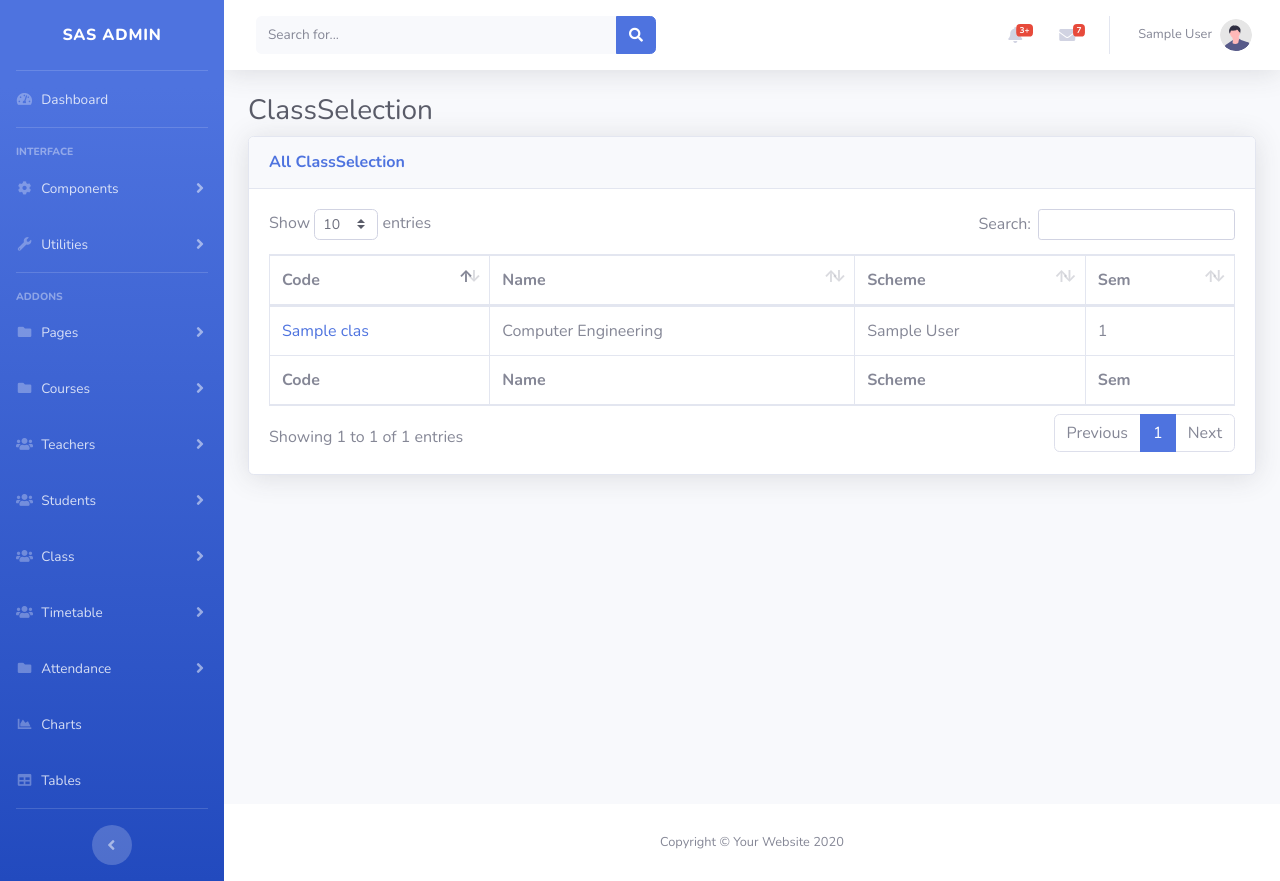
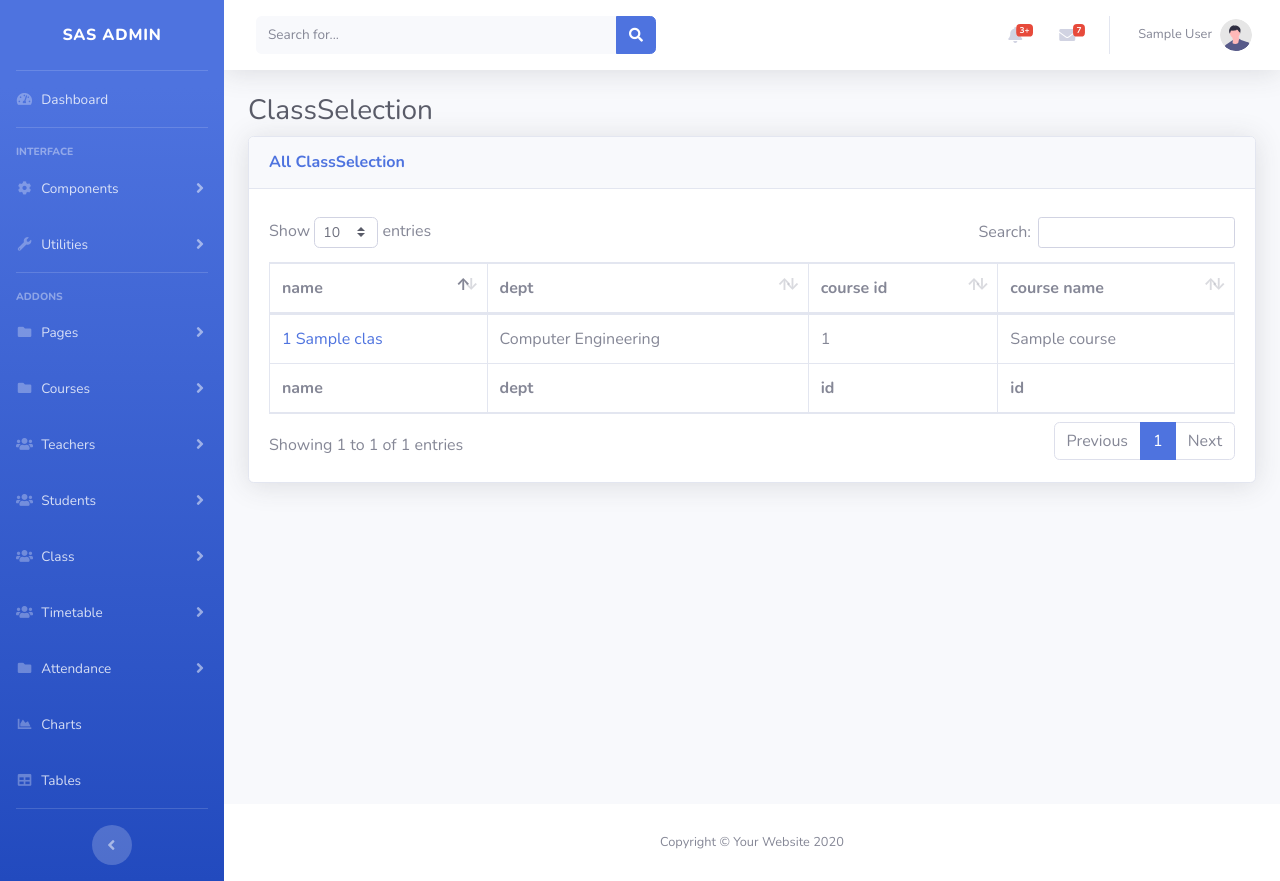
Before and after one commit to Hrishikesh-Panigrahi/sas, a Django app: page //1/attendance/class in a window 1280 px wide. Run offline with Django 4.2, Linux system fonts and the light colour scheme; a user stored in the database is signed in; tables that the repository leaves empty hold one stand-in row (values such as "Sample post"); some libraries are stand-ins or nearby versions.

Commit message:
attendance

```diff
--- a/attendance/templates/attendance/class_course_selection.html
+++ b/attendance/templates/attendance/class_course_selection.html
@@ -6,40 +6,40 @@
 
 {% block table %}
 <!-- for class selection -->
-{% if title == 'ClassSelection' and teacherprofile == request.user.id %}
-{% if course %}
+{% if title == 'ClassSelection' %}
+
 
 <table class="table table-bordered" id="dataTable" width="100%" cellspacing="0">
     <thead>
         <tr>
-            <th>Code</th>
-            <th>Name</th>
-            <th>Scheme</th>
-            <th>Sem</th>
+            <th>name</th>
+            <th>dept</th>
+            <th>course id</th>
+            <th>course name</th>
 
         </tr>
     </thead>
     <tfoot>
         <tr>
-            <th>Code</th>
-            <th>Name</th>
-            <th>Scheme</th>
-            <th>Sem</th>
+            <th>name</th>
+            <th>dept</th>
+            <th>id</th>
+            <th>id</th>
 
         </tr>
     </tfoot>
     <tbody>
-
-        {% for i in cls %}
+<h1></h1>
+        {% for i in teachercls.assign_cls_set.all %}
         <tr>
             <td>
-                <a href="{% url 'attendance-course'  request.user.id  i.id %}">
-                    {{ i.class_name }}
+                <a href="{% url 'attendance' request.user.id i.id %}">
+                    {{ i.cls }}
                 </a>
             </td>
-            <td>{{ i.department }}</td>
-            <td>{{ i.class_teacher }}</td>
-            <td>{{ i.id }}</td>
+            <td>{{ i.cls.department }}</td>
+            <td>{{ i.course.id }}</td>
+            <td>{{ i.course.name }}</td>
 
 
 
@@ -50,49 +50,4 @@
 </table>
 {% endif %}
 
-<!-- for course selection -->
-
-{% elif title == 'CourseSelection' %}
-<table class="table table-bordered" id="dataTable" width="100%" cellspacing="0">
-    <thead>
-        <tr>
-            <th>Code</th>
-            <th>Name</th>
-            <th>Scheme</th>
-            <th>Sem</th>
-
-        </tr>
-    </thead>
-    <tfoot>
-        <tr>
-            <th>Code</th>
-            <th>Name</th>
-            <th>Scheme</th>
-            <th>Sem</th>
-
-        </tr>
-    </tfoot>
-    <tbody>
-
-        {% for i in course %}
-        <tr>
-            <td>
-                <a href="#">
-                    {{ i.name }}
-                </a>
-            </td>
-            <td>{{ i.code }}</td>
-            <td>{{ i.id }}</td>
-            <td>{{ i.id }}</td>
-
-
-
-            {% endfor %}
-        </tr>
-
-
-    </tbody>
-</table>
-{% endif %}
-
 {% endblock %}
--- a/attendance/urls.py
+++ b/attendance/urls.py
@@ -3,6 +3,6 @@ from . import views
 
 urlpatterns = [
     path('<str:pk>/attendance/class', views.attendanceclass, name='attendance-class'),
-    path('<str:pk>/attendance/class/<str:co>', views.attendancecourse, name='attendance-course'),
-
+    # path('<str:pk>/attendance/class/<str:co>', views.attendancecourse, name='attendance-course'),
+    path('<str:pk>/attendance/class/<str:cls_id>/', views.attendance ,name='attendance')
 ]
--- a/attendance/views.py
+++ b/attendance/views.py
@@ -1,7 +1,7 @@
 from django.http import HttpResponse
 from django.contrib.auth.decorators import login_required
 from django.contrib.auth.models import User
-from django.shortcuts import render, redirect
+from django.shortcuts import render, redirect, get_object_or_404
 from student.models import student
 from users.models import TeacherProfile
 from .models import Assign_cls, AttendanceClass
@@ -10,31 +10,12 @@ from cls.models import Class
 
 
 def attendanceclass(request, pk):
-   context={}
-   teacher = TeacherProfile.objects.get(user__id=pk)
-   teachercls = Assign_cls.objects.filter(teacher__user__id = pk).distinct()
-   print(teachercls)
-
-   cls = Class.objects.all()  #for testing
-
+   # teachercls = AttendanceClass.objects.filter(assign__teacher__user__id = pk)
+   # teachercls.distinct()
+   teachercls= get_object_or_404(TeacherProfile, user__id=pk)
    context = { 'title': 'ClassSelection',
-               'course': teacher.course.all(),
-               'teacherprofile': teacher.user.id,
                'teachercls': teachercls,
-               'cls':cls
                }
-
-   # dic={}
-   for i in teachercls:
-      context.update({i.cls.class_name : i.cls})
-      # print(i.cls.class_name)
-      # context[i.cls.class_name].append(i.cls)
-      print(context)
-      # dic[i]=i.cls
-      # print(dic)
-   # context.update({'dic': dic})
-   # print(context)
-
 
    # for i, s in enumerate(cls.student_set.all()):
 
@@ -52,13 +33,5 @@ def attendanceclass(request, pk):
    return render(request, 'attendance/class_course_selection.html', context)
 
 
-def attendancecourse(request, pk, co):
-   teachercourse = Assign_cls.objects.filter(teacher__user__id = pk)
-   t = teachercourse.filter(course__id = co)
-   print(t)
-
-   context={'title': 'CourseSelection',
-            'course':t
-            }
-
-   return render(request, 'attendance/class_course_selection.html', context)
+def attendance(request, pk, cls_id):
+   return HttpResponse('nice')
```
